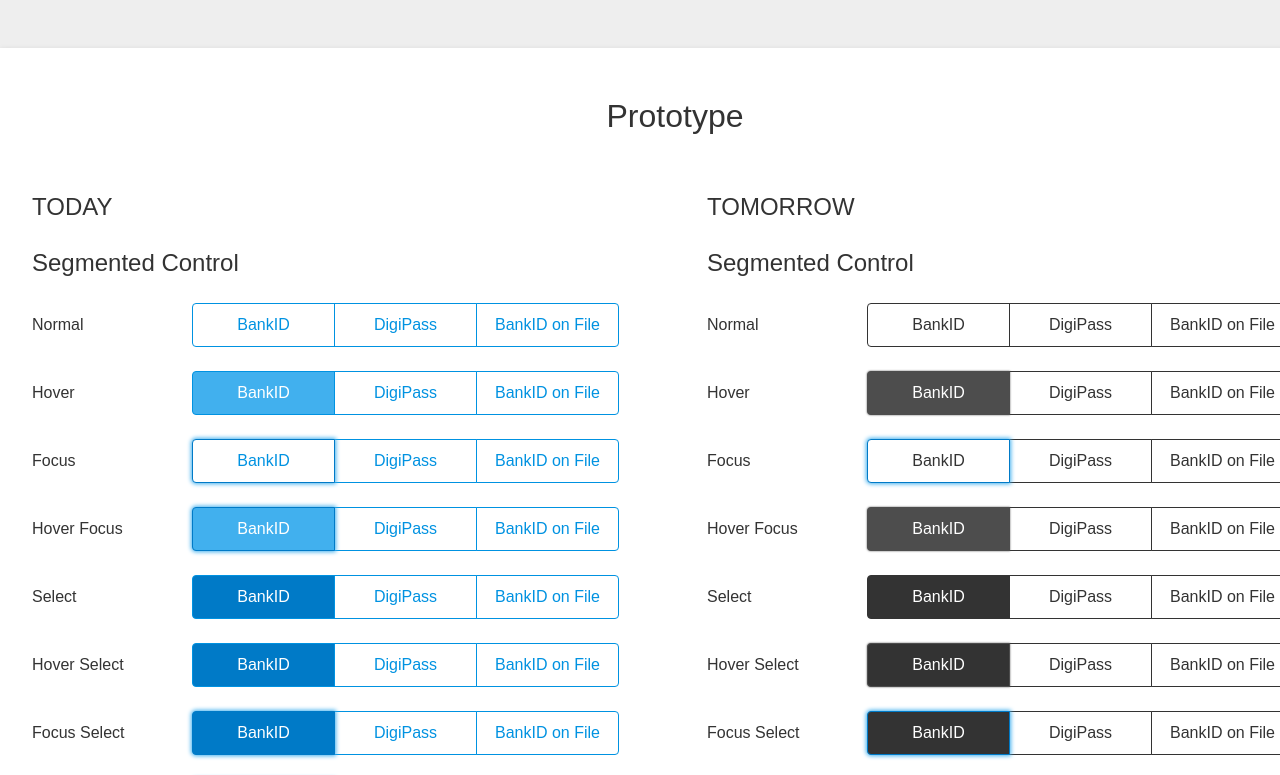
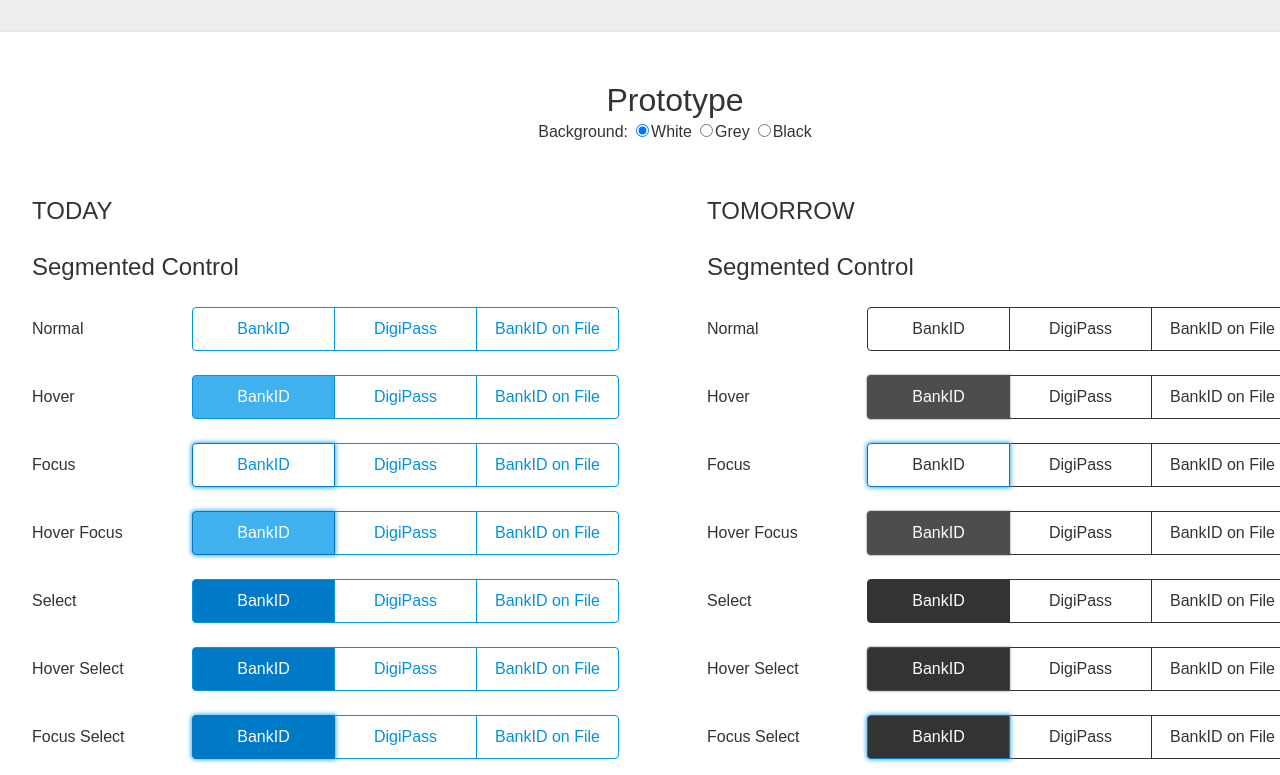
Before and after one commit to EldRoos/prototype, a React (Create React App) app: page / in a window 1280 px wide. Shown: the top 775 px of the page. Built offline with nearby package versions, Linux system fonts and the light colour scheme.

Commit message:
Changed to typescript, radio background choice

```diff
--- a/src/App.js
+++ b/src/App.tsx
@@ -1,14 +1,49 @@
+import React, { useState } from 'react';
 import './styles/app.scss';
 import { SegmentedControl } from './SegmentedControl';
 
 function App() {
+    const [background, setBackground] = useState<string>('white');
+
+    const changeBackground = (event: React.ChangeEvent<HTMLInputElement>) => {
+        setBackground(event.target.value);
+    };
+
     return (
         <div className="app">
             <div className="card">
                 <div className="top">
                     <h1>Prototype</h1>
+                    <div>
+                        <label>Background:</label>
+                        <input
+                            type="radio"
+                            id="white"
+                            name="background"
+                            value="white"
+                            onChange={changeBackground}
+                            defaultChecked
+                        />
+                        <label htmlFor="white">White</label>
+                        <input
+                            type="radio"
+                            id="grey"
+                            name="background"
+                            value="grey"
+                            onChange={changeBackground}
+                        />
+                        <label htmlFor="grey">Grey</label>
+                        <input
+                            type="radio"
+                            id="black"
+                            name="background"
+                            value="black"
+                            onChange={changeBackground}
+                        />
+                        <label htmlFor="black">Black</label>
+                    </div>
                 </div>
-                <div className="side">
+                <div className={'side ' + background}>
                     <h2>TODAY</h2>
                     <br />
                     <h3>Segmented Control</h3>
@@ -43,7 +78,7 @@
                     <br />
                     <SegmentedControl title="Disable" styleClass="disabled" />
                 </div>
-                <div className="side">
+                <div className={'side ' + background}>
                     <h2>TOMORROW</h2>
                     <br />
                     <h3>Segmented Control</h3>
--- a/src/styles/app.scss
+++ b/src/styles/app.scss
@@ -22,6 +22,11 @@
     @include sebfont-combo(400, 1.5, 2);
 }
 
+input[type='radio'] {
+    margin-left: 8px;
+    margin-right: 2px;
+}
+
 .app {
     text-align: center;
 }
@@ -34,9 +39,17 @@
     width: 1350px;
     height: 1150px;
     margin: auto;
-    margin-top: 48px;
+    margin-top: 32px;
     padding-top: 48px;
     box-shadow: 0px 2px 6px rgba(0, 0, 0, 0.15);
+}
+
+.grey {
+    background-color: $seb-grey-2;
+}
+
+.black {
+    background-color: $seb-grey-9;
 }
 
 .top {
@@ -47,6 +60,9 @@
     flex-grow: 1;
     height: calc(1150px - 150px);
     text-align: left;
-    margin-left: 32px;
-    margin-right: 32px;
+    margin-left: 16px;
+    margin-right: 16px;
+    padding-top: 16px;
+    padding-left: 16px;
+    padding-right: 16px;
 }
```
